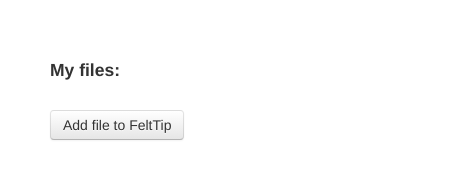
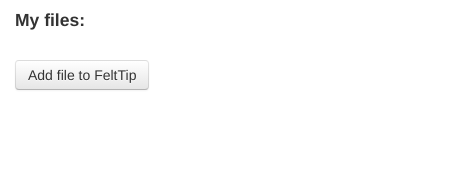
Before and after one commit to FeltTip/FeltTip, a browser extension: page popup.html in a window 400 px wide. Shown: the whole page, 450 px wide, since content can reach past the window. Drawn offline with Linux system fonts and the light colour scheme.

Commit message:
popup.html

```diff
--- a/css/style.css
+++ b/css/style.css
@@ -1,5 +1,5 @@
 #main {
     width: 350px;
     height: 150px;
-	padding: 50px 50px 50px 50px;
+	padding: 0px 15px 15px 15px;
 }
```
